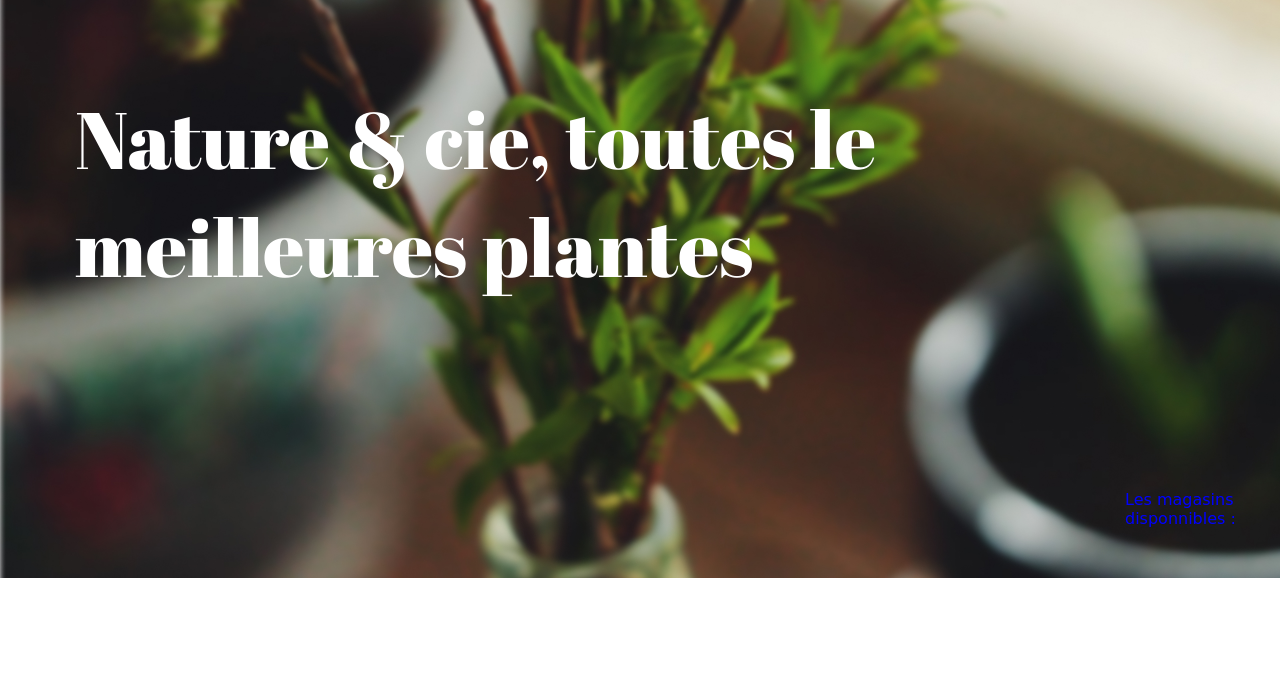
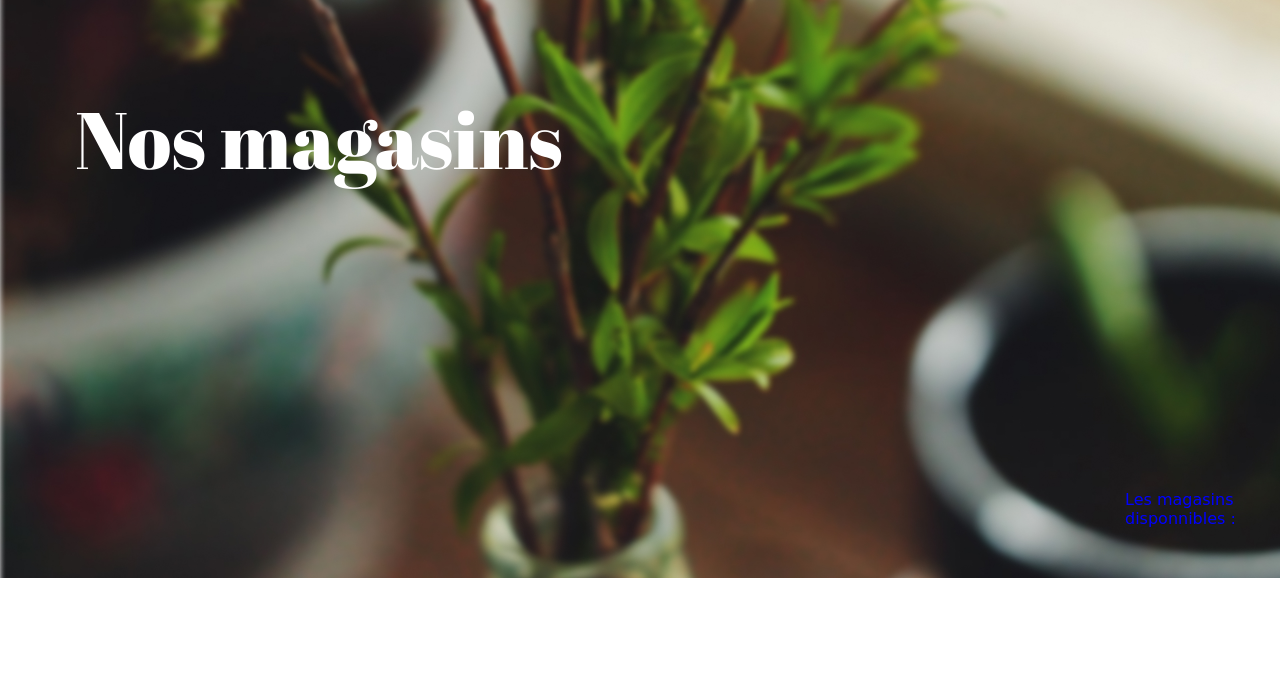
Before and after one commit to nathan42-dev/nathan42magasins, a plain HTML site: page index.html in a window 1280 px wide. Shown: the part 112-787 px from the top of the page. Drawn offline with Linux system fonts and the light colour scheme.

Commit message:
Add files via upload

```diff
--- a/index.html
+++ b/index.html
@@ -4,7 +4,7 @@
     <meta charset="UTF-8">
     <meta http-equiv="X-UA-Compatible" content="IE=edge">
     <meta name="viewport" content="width=device-width, initial-scale=1.0">
-    <title>Nature & cie</title>
+    <title>Nature & cie - Nos Magasins</title>
     <link rel="stylesheet" href="css/styles.css">
     <script src="https://cdnjs.cloudflare.com/ajax/libs/font-awesome/5.12.0-2/js/all.min.js"></script>
 </head>
@@ -17,7 +17,7 @@
             </nav>
         </header>
         <div class="landing-page">
-             <h1 class="big-title">Nature & cie, toutes le meilleures plantes</h1>
+             <h1 class="big-title">Nos magasins</h1>
              <a class="scroll" href="">Les magasins disponnibles :</a>
         </div>
 
```
